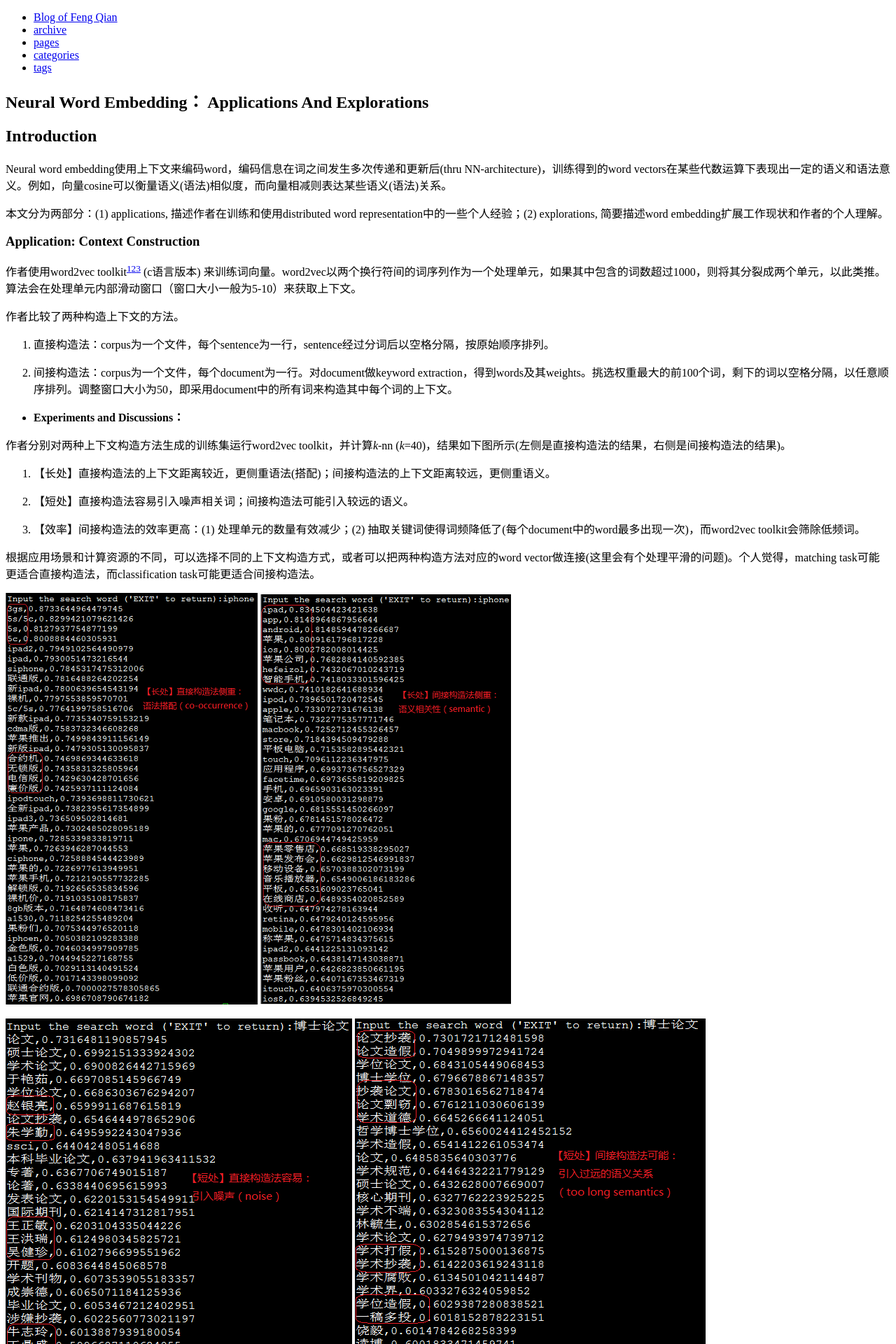
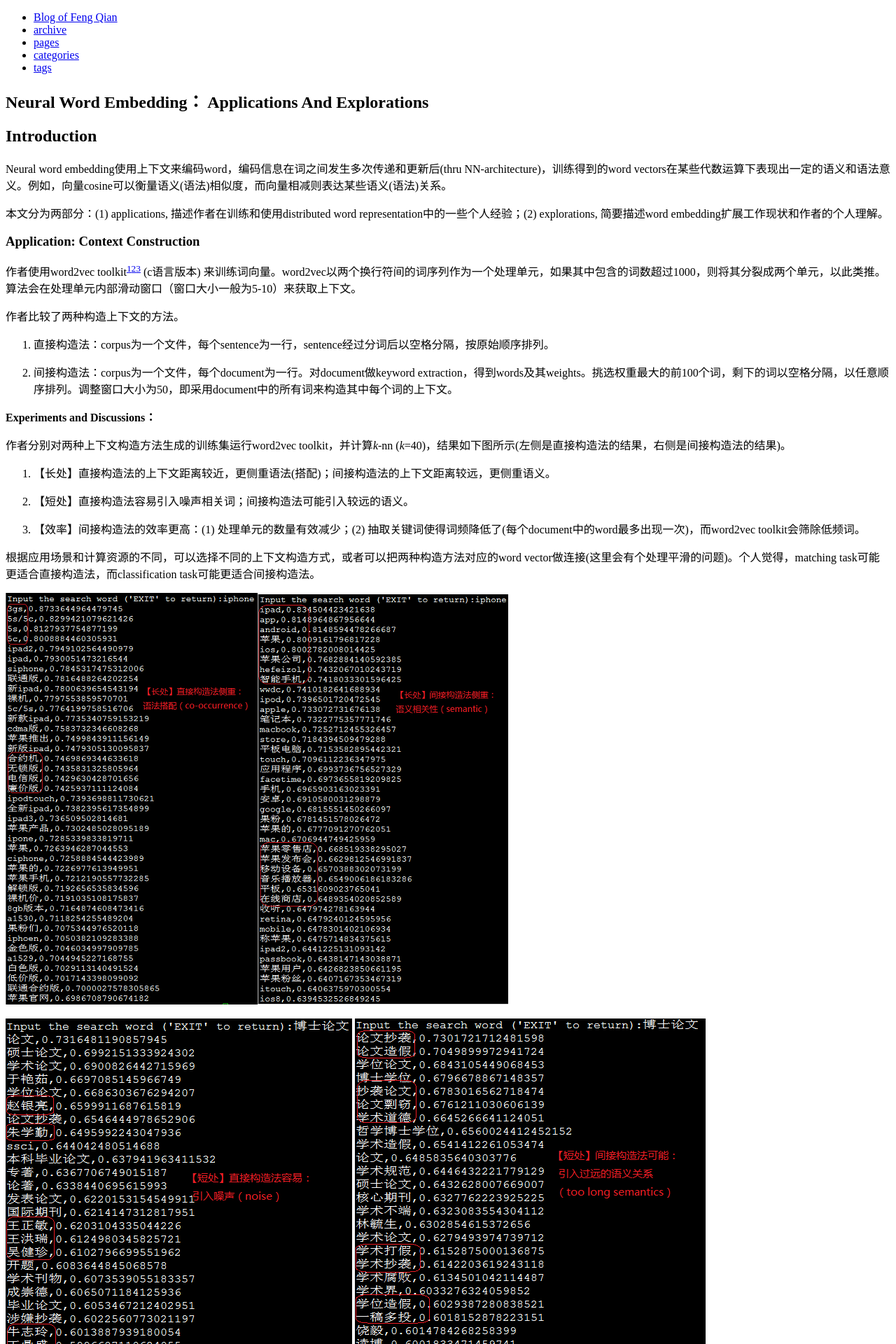
Before and after one commit to qf6101/qf6101.github.io, a Jekyll site: the page built from _posts/machine learning/2014-09-15-neural-word-embedding：-applications-and-explorations.md, in a window 1280 px wide. Shown: the top 1920 px of the page at 70% size. Built offline with Jekyll 4.4.1, drawn with Linux system fonts in a browser that asks for light colours; comment, search, counter and statistics services are not loaded.

```diff
--- a/_posts/machine learning/2014-09-15-neural-word-embedding：-applications-and-explorations.md
+++ b/_posts/machine learning/2014-09-15-neural-word-embedding：-applications-and-explorations.md
@@ -22,7 +22,7 @@ Neural word embedding使用上下文来编码word，编码信息在词之间发
 
 2. 间接构造法：corpus为一个文件，每个document为一行。对document做keyword extraction，得到words及其weights。挑选权重最大的前100个词，剩下的词以空格分隔，以任意顺序排列。调整窗口大小为50，即采用document中的所有词来构造其中每个词的上下文。
 
-- **Experiments and Discussions：**
+**Experiments and Discussions：**
 
 作者分别对两种上下文构造方法生成的训练集运行word2vec toolkit，并计算*k*-nn (*k*=40)，结果如下图所示(左侧是直接构造法的结果，右侧是间接构造法的结果)。
 
@@ -34,8 +34,7 @@ Neural word embedding使用上下文来编码word，编码信息在词之间发
 
 根据应用场景和计算资源的不同，可以选择不同的上下文构造方式，或者可以把两种构造方法对应的word vector做连接(这里会有个处理平滑的问题)。个人觉得，matching task可能更适合直接构造法，而classification task可能更适合间接构造法。
 
-![advantage example: n-gram for construct context](/figures/neural-word-embedding/context-constrc-advantage1.png)
-![advantage example: keywords for construct context](/figures/neural-word-embedding/context-constrc-advantage2.png)
+![advantage example: n-gram for construct context](/figures/neural-word-embedding/context-constrc-advantage1.png)![advantage example: keywords for construct context](/figures/neural-word-embedding/context-constrc-advantage2.png)
 
 ![disadvantage example: n-gram for construct context](/figures/neural-word-embedding/context-constrc-disadvantage1.png)
 ![disadvantage example: keywords for construct context](/figures/neural-word-embedding/context-constrc-disadvantage2.png)
```
